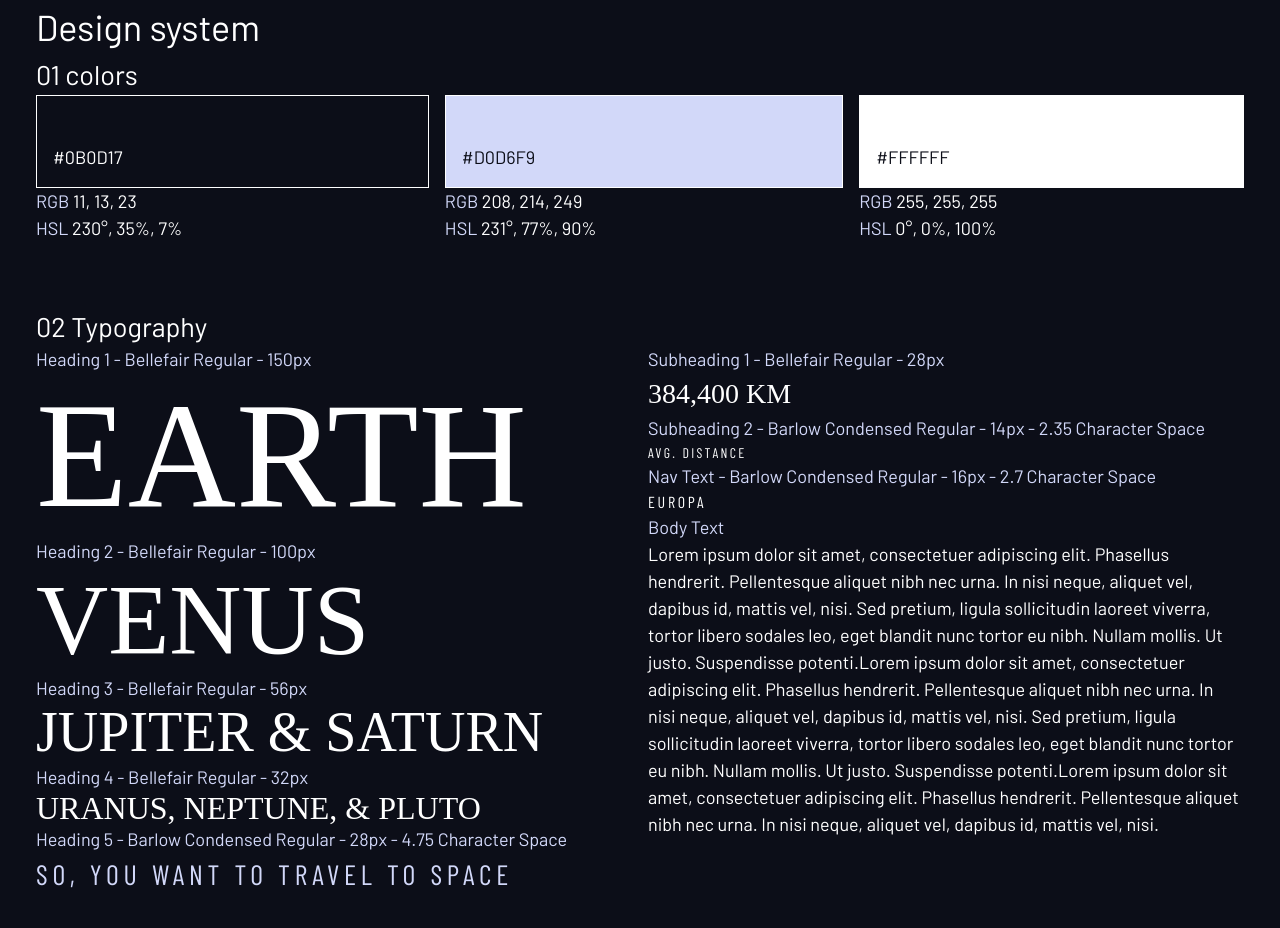
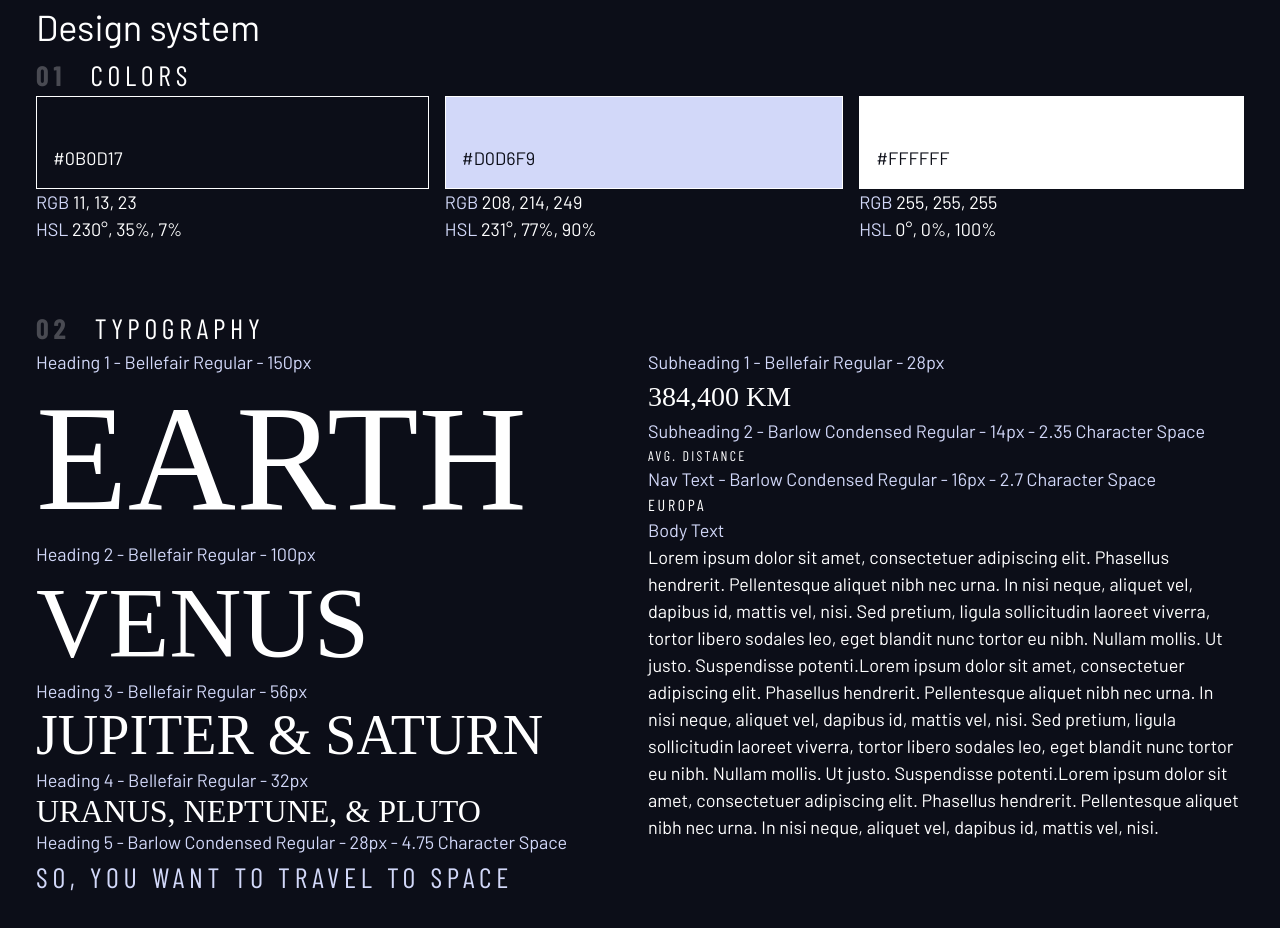
Before and after one commit to faanid/modern-site, a website built with webpack: page src/design-system.html in a window 1280 px wide. Built offline with nearby package versions, Linux system fonts and the light colour scheme; a web font is replaced by a local one.

Commit message:
"add typography"

```diff
--- a/design-system.html
+++ b/src/design-system.html
@@ -19,7 +19,7 @@
       <h1>Design system</h1>
 
       <section id="colors">
-        <h2><span>01</span> colors</h2>
+        <h2 class="numbered-title"><span>01</span> colors</h2>
         <div class="flex">
           <div style="flex-grow: 1">
             <div
@@ -55,7 +55,7 @@
       </section>
 
       <section id="typography" style="margin: 4rem 0">
-        <h2><span>02 </span>Typography</h2>
+        <h2 class="numbered-title"><span>02 </span>Typography</h2>
         <div class="flex">
           <div style="flex-basis: 100%">
             <div>
--- a/src/index.css
+++ b/src/index.css
@@ -186,3 +186,16 @@ select{
 .fs-600 {
     line-height: 1.1;
 }
+
+.numbered-title{
+    font-family: var(--ff-sans-cond);
+    font-size:var(--fs-500);
+    text-transform: uppercase;
+    letter-spacing: 4.72px;
+}
+
+.numbered-title span {
+ margin-right: .5em;
+ font-weight: 700;
+ color: hsl(var(--clr-white)/ .25);
+}
```
